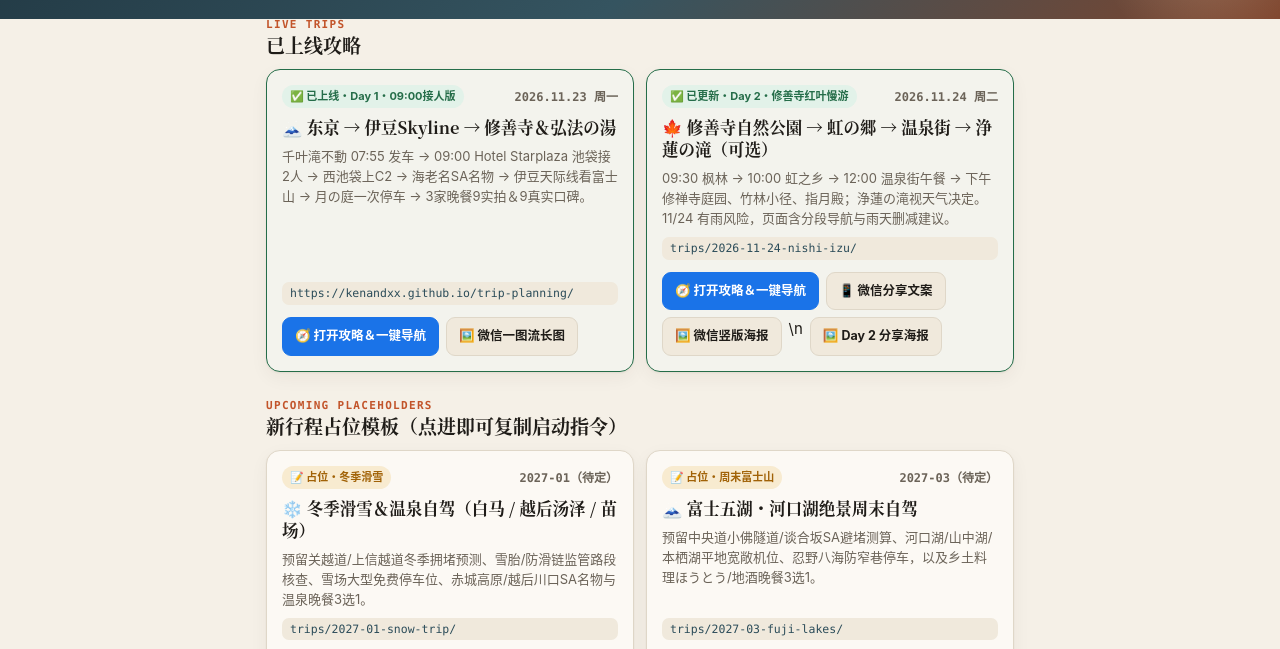
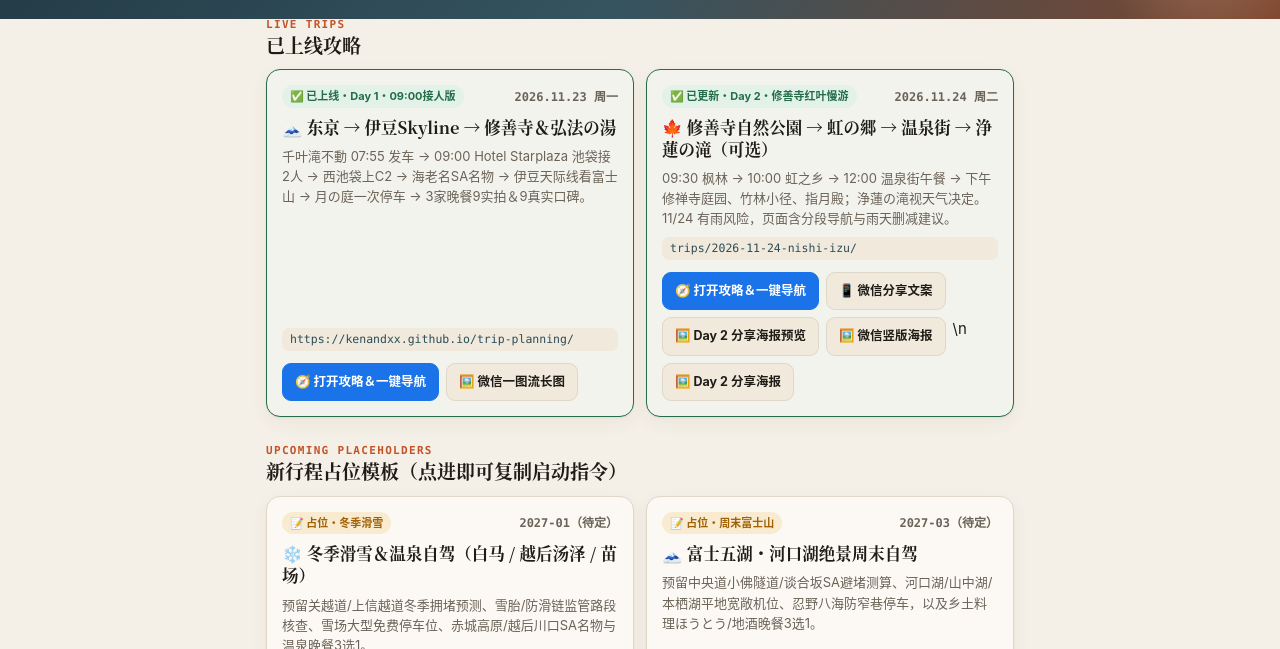
Before and after one commit to kenandxx/trip-planning, a plain HTML site: page trips/index.html in a window 1280 px wide. Shown: the part 119-768 px from the top of the page. Drawn offline with Linux system fonts and the light colour scheme.

Commit message:
Add Day 2 WeChat poster preview link to Trip Hub

```diff
--- a/trips/index.html
+++ b/trips/index.html
@@ -115,6 +115,7 @@ footer{text-align:center;font-size:12px;color:var(--soft);padding:16px 0 34px;bo
         <div class="actions">
           <a class="btn pri" href="2026-11-24-nishi-izu/">🧭 打开攻略＆一键导航</a>
           <a class="btn" href="2026-11-24-nishi-izu/wechat_share_kit.md" target="_blank" rel="noopener">📱 微信分享文案</a>
+          <a class="btn" href="2026-11-24-nishi-izu/poster_v2.svg" target="_blank" rel="noopener">🖼️ Day 2 分享海报预览</a>
           <a class="btn" href="2026-11-24-nishi-izu/poster_v3.png" target="_blank" rel="noopener">🖼️ 微信竖版海报</a>\n          <a class="btn" href="2026-11-24-nishi-izu/poster_v3.svg" target="_blank" rel="noopener">🖼️ Day 2 分享海报</a>
         </div>
       </article>
```
